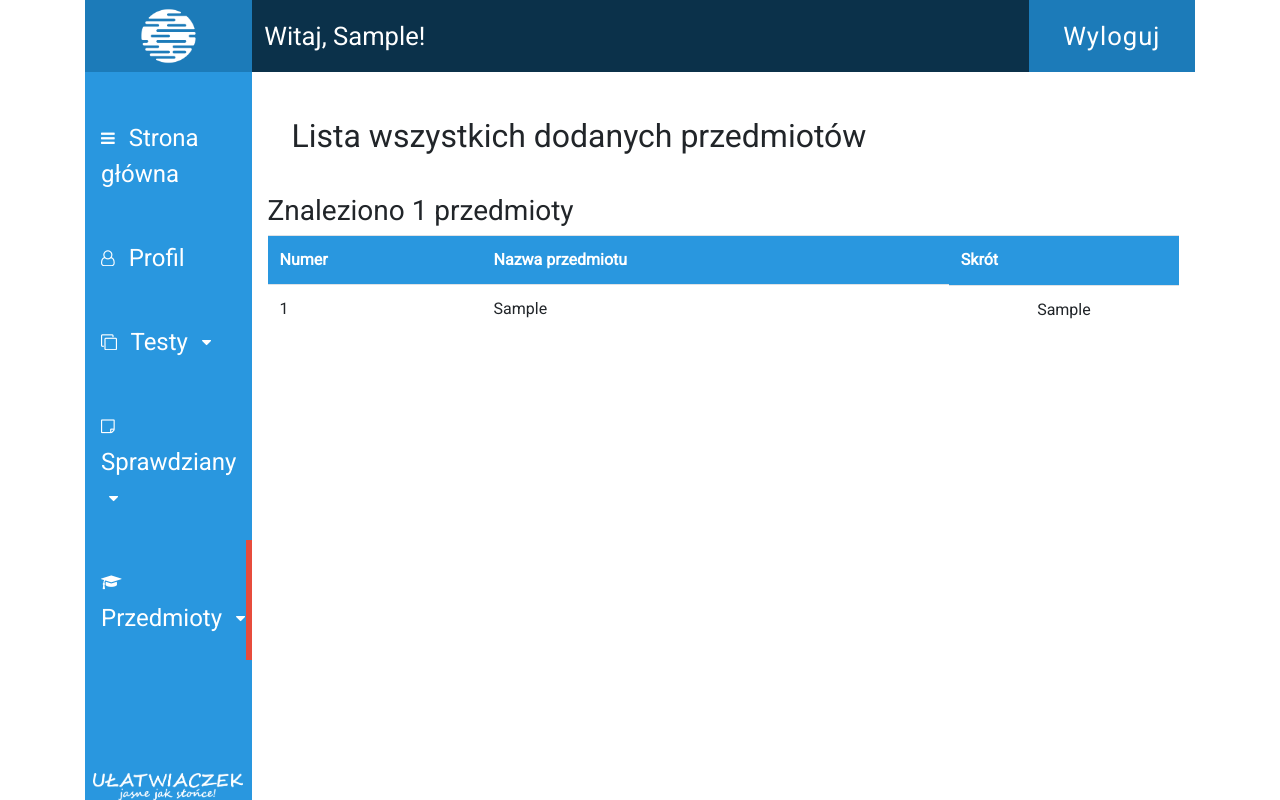
After one commit to Marucik/Ulatwiaczek, a Django app: page /ulatwiaczek/przedmiot/ in a window 1280 px wide. The commit adds this page. Run offline with Django 3.2, Linux system fonts and the light colour scheme; a user stored in the database is signed in; tables that the repository leaves empty hold one stand-in row (values such as "Sample post"); style sheets or scripts are compiled from the project's sources; parts of the project's set-up code (start-up, migrations or seed data) failed here and were passed over; some libraries are stand-ins or nearby versions.

Commit message:
Dodawanie przedmiotów dla danego użytkownika

```diff
--- a/main/models.py
+++ b/main/models.py
@@ -2,13 +2,17 @@ from django.db import models
 from django.contrib.auth.models import User
 from datetime import date
 
-# heh3szki
+
 class Przedmiot(models.Model):
     nazwa = models.CharField(max_length=50)
     skrot = models.CharField(max_length=10)
+    autor = models.ForeignKey(User, on_delete=models.CASCADE)
+    aktywny = models.BooleanField(default=True)
+
     class Meta:
         db_table = 'Przedmiot'
         verbose_name_plural = 'Przedmioty'
+
     def __str__(self):
         return self.nazwa
 
@@ -16,9 +20,11 @@ class Przedmiot(models.Model):
 class Nauczyciel(models.Model):
     imie = models.CharField(max_length=50)
     nazwisko = models.CharField(max_length=50)
+
     class Meta:
         db_table = 'Nauczyciel'
         verbose_name_plural = 'Nauczyciele'
+
     def __str__(self):
         return self.imie + ' ' + self.nazwisko
 
@@ -32,9 +38,11 @@ class Test(models.Model):
     data_dodania = models.DateField(default=date.today)
     data_edytowania = models.DateField(default=date.today)
     aktywny = models.BooleanField(default=True)
+
     class Meta:
         db_table = 'Test'
         verbose_name_plural = 'Testy'
+
     def __str__(self):
         return self.temat
 
@@ -47,9 +55,11 @@ class Sprawdzian(models.Model):
     data_dodania = models.DateField(default=date.today)
     data_edytowania = models.DateField(default=date.today)
     aktywny = models.BooleanField(default=True)
+
     class Meta:
         db_table = 'Sprawdzian'
         verbose_name_plural = 'Sprawdziany'
+
     def __str__(self):
         return str(self.test) + ' przez ' + str(self.autor)
 
@@ -59,8 +69,10 @@ class Zadanie(models.Model):
     numer = models.IntegerField()
     ilosc_punktow_uczniow = models.DecimalField(max_digits=5, decimal_places=2)
     maks_ilosc_punktow = models.IntegerField()
+
     class Meta:
         db_table = 'Zadanie'
         verbose_name_plural = 'Zadania'
+
     def __str__(self):
         return str(self.sprawdzian) + ' zadanie numer ' + str(self.numer)
--- a/main/templates/main/base.html
+++ b/main/templates/main/base.html
@@ -46,6 +46,16 @@
               <li id="sprawdzianyLista"><a href="#"><span class="ikona"><i class="fa fa-list" aria-hidden="true"></i></span>Lista</a></li>
             </ol>
           </li>
+          <li id="przedmioty">
+            <a class="dropdownButton" href="#">
+              <span class="ikona"><i class="fa fa-graduation-cap" aria-hidden="true"></i></span> Przedmioty
+              <span class="rozwin"><i class="fa fa-caret-down" aria-hidden="true"></i></span>
+            </a>
+            <ol>
+              <li id="przedmiotyDodaj"><a href="{% url 'main:przedmiot_dodaj' %}"><span class="ikona"><i class="fa fa-plus" aria-hidden="true"></i></span>Dodaj</a></li>
+              <li id="przedmiotyLista"><a href="{% url 'main:przedmiot_lista' %}"><span class="ikona"><i class="fa fa-list" aria-hidden="true"></i></span>Lista</a></li>
+            </ol>
+          </li>
         </ul>
         <footer>
           <img src="{% static 'images/napis.png' %}" alt="Napis">
--- /dev/null
+++ b/main/templates/main/przedmiot/index.html
@@ -0,0 +1,29 @@
+{% extends "main/base.html" %}
+{% block contentTitle %} Lista wszystkich dodanych przedmiotów {% endblock %}
+{% block customStyles %}
+    #przedmioty {
+        border-right: 6px solid #e74c3c;
+    }
+{% endblock %}
+{% block content %}
+  <div id="alert"></div>
+  {% if przedmioty %}
+    <h3>Znaleziono {{ przedmioty|length }} przedmioty</h3>
+    <table class="table">
+        <tr>
+          <th>Numer</th>
+          <th>Nazwa przedmiotu</th>
+          <th>Skrót</th>
+        </tr>
+      {% for przedmiot in przedmioty %}
+        <tr>
+          <td>{{ forloop.counter }}</td>
+          <td>{{ przedmiot.nazwa }}</td>
+          <td>{{ przedmiot.skrot }}</td>
+        </tr>
+      {% endfor %}
+    </table>
+  {% else %}
+    <h3>Brak przedmiotów do wyświetlenia</h3>
+  {% endif %}
+{% endblock %}
--- a/main/urls.py
+++ b/main/urls.py
@@ -16,4 +16,7 @@ urlpatterns = [
     url(r'sprawdzian/(?P<id>[0-9]+)/usun/$', views.sprawdzian_usun, name='sprawdzian_usun'),
     url(r'sprawdzian/(?P<id>[0-9]+)/edytuj/$', views.sprawdzian_edytuj, name='sprawdzian_edytuj'),
 
+    url(r'przedmiot/$', views.przedmiot_lista, name='przedmiot_lista'),
+    url(r'przedmiot/dodaj/$', views.przedmiot_dodaj, name='przedmiot_dodaj'),
+
 ]
--- a/main/views.py
+++ b/main/views.py
@@ -1,12 +1,16 @@
 # -*- coding: utf-8 -*-
-from django.shortcuts import render, get_object_or_404, redirect
-from django.http import HttpResponse, HttpResponseNotFound, Http404, JsonResponse, HttpResponseRedirect
+import datetime
+
 from django.contrib.auth.decorators import login_required
-from main.models import Test, Sprawdzian, Przedmiot
 from django.contrib.auth.models import User
-from django.core.paginator import Paginator, EmptyPage, PageNotAnInteger
-import datetime
 from django.core.exceptions import FieldError
+from django.core.paginator import EmptyPage, PageNotAnInteger, Paginator
+from django.http import (Http404, HttpResponse, HttpResponseNotFound,
+                         HttpResponseRedirect, JsonResponse)
+from django.shortcuts import get_object_or_404, redirect, render
+
+from main.models import Przedmiot, Sprawdzian, Test
+from main.forms import PrzedmiotAddForm
 
 
 @login_required()
@@ -126,7 +130,7 @@ def test_lista(request):
     except:
         getPage = 1
 
-    #tworzy paginację listy testów
+    # tworzy paginację listy testów
     paginator = Paginator(testy, getObjectsOnPage)
 
     try:
@@ -160,7 +164,7 @@ def test_usun(request, id):
     try:
         test = Test.objects.filter(autor=request.user).get(pk=id)
     except Test.DoesNotExist:
-        #raise Http404
+        # raise Http404
         isDeleted = False
         return JsonResponse({
             "deleted": deleted,
@@ -179,7 +183,7 @@ def test_usun(request, id):
 
 @login_required()
 def test_edytuj(request, id):
-    #return HttpResponse("<h1> Edytowanko testu numerek %s </h1>" % id)
+    # return HttpResponse("<h1> Edytowanko testu numerek %s </h1>" % id)
     try:
         test = Test.objects.filter(autor=request.user).get(pk=id)
     except Test.DoesNotExist:
@@ -200,7 +204,7 @@ def sprawdzian_lista(request):
 def sprawdzian_szczegoly(request, id):
     sprawdzian = get_object_or_404(Sprawdzian, pk=id)
     return render(request, "main/sprawdzian/szczegoly.html", {
-        "sprawdzian" : sprawdzian,
+        "sprawdzian": sprawdzian,
     })
 
 
@@ -214,6 +218,37 @@ def sprawdzian_edytuj(request, id):
     return HttpResponse("<h1> Edytowanko sprawdzianku numerek %s </h1>" % id)
 
 
+@login_required()
+def przedmiot_lista(request):
+    try:
+        przedmioty = Przedmiot.objects.filter(autor=request.user).exclude(aktywny=False)
+    except:
+        przedmioty = False
+    return render(request, 'main/przedmiot/index.html', {
+        'przedmioty': przedmioty,
+    })
+
+
+@login_required()
+def przedmiot_dodaj(request):
+    if request.method == 'POST':
+        form = PrzedmiotAddForm(request.POST)
+        if form.is_valid():
+            form.autor = request.user
+            form.save()
+            return redirect('main:przedmiot_lista')
+        else:
+            return render(request, 'main/przedmiot/dodaj.html', {
+                'add_test_form': form,
+                'add_test_error': True,
+            })
+    else:
+        form = PrzedmiotAddForm()
+    return render(request, 'main/przedmiot/dodaj.html', {
+        'add_test_form': form,
+    })
+
+
 def testowanko(request):
     return JsonResponse({
         "deleted": True,
--- a/ulatwiaczek/settings.py
+++ b/ulatwiaczek/settings.py
@@ -127,4 +127,4 @@ STATICFILES_DIRS = [
 
 STATIC_URL = '/static/'
 
-LOGIN_URL = '/konto/login/'
+LOGIN_URL = '/konto/logowanie/'
--- a/users/forms.py
+++ b/users/forms.py
@@ -11,6 +11,7 @@ class RegisterForm(UserCreationForm):
         max_length=100,
         help_text="Opcjonalnie."
     )
+
     class Meta:
         model = User
-        fields = ( "username", "first_name", "password1", "password2", )
+        fields = ("username", "first_name", "password1", "password2", )
--- a/users/urls.py
+++ b/users/urls.py
@@ -3,7 +3,7 @@ from django.conf.urls import url
 from . import views
 
 urlpatterns = [
-    url(r'login/$', views.login_user, name="login"),
-    url(r'register/$', views.register_user, name="register"),
-    url(r'logout/$', views.logout_user, name="logout")
+    url(r'logowanie/$', views.login_user, name="login"),
+    url(r'rejestracja/$', views.register_user, name="register"),
+    url(r'wylogowanie/$', views.logout_user, name="logout")
 ]
--- a/users/views.py
+++ b/users/views.py
@@ -27,6 +27,7 @@ def login_user(request):
         else:
             return render(request, 'users/login.html')
 
+
 def register_user(request):
     if request.method == 'POST':
         form = RegisterForm(request.POST)
@@ -48,6 +49,7 @@ def register_user(request):
         'register_form': form,
     })
 
+
 def logout_user(request):
     logout(request)
     return render(request, 'users/login.html', {
```
Also changed, not shown: main/forms.py (added, +27 -0 lines), main/templates/main/przedmiot/dodaj.html (added, +21 -0 lines).
